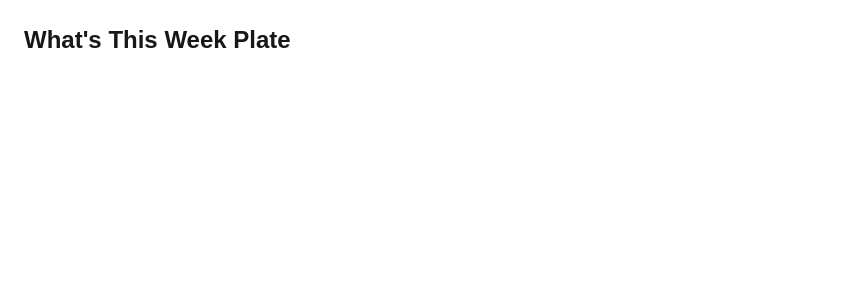
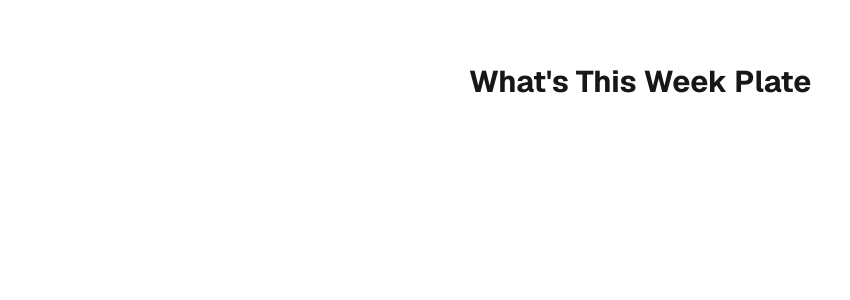
Before and after one commit to sarah0621-dev/Plan2plate, a Next.js app: page /menu in a window 1280 px wide. Shown: the top 300 px of the page, without its empty margins (0-850 px from the left). Built offline with nearby package versions, Linux system fonts and the light colour scheme.

Commit message:
feat: redesign result page with centred gird layout and improved card postioning

```diff
--- a/src/app/api/generateMeal/route.ts
+++ b/src/app/api/generateMeal/route.ts
@@ -1,7 +1,5 @@
-import type { NextApiResponse } from "next";
 import OpenAI from "openai";
 
-import { mockRecipes } from "@/data/mockRecipes";
 import { NextResponse } from "next/server";
 
 const openai = new OpenAI({
@@ -105,8 +103,3 @@ export async function POST(req: Request) {
     return NextResponse.json({ message: "Server error" }, { status: 500 });
   }
 }
-
-// (선택) GET 핸들러: 브라우저로 확인용
-export async function GET() {
-  return NextResponse.json({ ping: "pong" }, { status: 200 });
-}
--- a/src/app/menu/page.tsx
+++ b/src/app/menu/page.tsx
@@ -15,13 +15,20 @@ export default function MenuPage() {
   console.log(result);
   useEffect(() => {
     const saved = localStorage.getItem("mealPlan");
-    if(saved) setResult(JSON.parse(saved));
-  },[]);
+    if (saved) setResult(JSON.parse(saved));
+  }, []);
 
   return (
-    <div className="p-6">
-      <h1 className="text-2xl font-bold mb-6">What&apos;s This Week Plate</h1>
-      <div className="grid grid-cols-1 sm:grid-cols-2 md:grid-cols-3 gap-6">
+    <main className="font-sans min-h-screen bg-white flex justify-center">
+      <div className="w-full max-w-5xl px-4 py-16">
+        <h1 className="text-3xl font-bold text-center mb-10">
+          What&apos;s This Week Plate
+        </h1>
+        <div className={`grid gap-6 w-full
+            ${result?.length === 1
+              ? "grid-cols-1 place-items-center"
+              : "grid-cols-1 sm:grid-cols-2 md:grid-cols-3"}
+          `}>
           {result?.map((item, idx) => (
             <RecipeCard
               key={idx}
@@ -33,5 +40,6 @@ export default function MenuPage() {
           ))}
         </div>
       </div>
+    </main>
   );
 }
--- a/src/app/page.tsx
+++ b/src/app/page.tsx
@@ -5,7 +5,7 @@ import { fetchMealPlan } from "@/lib/fetchMealPlan";
 import { useRouter } from "next/navigation";
 
 export default function Home() {
-  const [budget, setBudget] = useState<number>(30);
+  const [budget, setBudget] = useState<number>(20);
   const [days, setDays] = useState<number>(1);
   const [cuisine, setCuisine] = useState<string[]>([]);
   const [loading, setLoading] = useState(false);
@@ -25,6 +25,7 @@ export default function Home() {
       alert("Please select at least one cuisine");
       return;
     }
+
 
     try {
       setLoading(true);
@@ -50,7 +51,7 @@ export default function Home() {
 
   return (
     <main className="font-sans flex flex-col items-center justify-center min-h-screen p-8">
-      <h1 className="text-3xl font-bold mb-6">Plan2Plate</h1>
+      <h1 className="text-3xl font-bold mb-6"> 🍽️ Plan2Plate</h1>
 
       <form
         onSubmit={handleGenerate}
--- a/src/components/RecipeCard.tsx
+++ b/src/components/RecipeCard.tsx
@@ -14,7 +14,7 @@ export default function RecipeCard({
   estimatedCost,
 }: Meal) {
   return (
-    <div className="bg-white rounded-2xl shadow-md p-4 hover:shadow-lg transition">
+    <div className="bg-white rounded-2xl shadow-md p-4 hover:shadow-lg transition w-full max-w-sm ">
       <h2 className="text-lg font-bold">{day}</h2>
       <h3 className="text-ml font-semibold">{meal}</h3>
       <p className="text-sm text-gray-500">{ingredients.join(", ")}</p>
--- a/src/data/mockRecipes.ts
+++ /dev/null
@@ -1,7 +0,0 @@
-
-export const mockRecipes = [
-    {id:1 , name: "kimchi fired rice" , cuisine : "Korean" , price : 5},
-    {id:2 , name: "pasta" , cuisine : "Western" , price : 7},
-    {id:3 , name: "sushi" , cuisine : "Japanese" , price : 10},
-
-]
```
Lines whose indentation alone changed are shown as unchanged.
